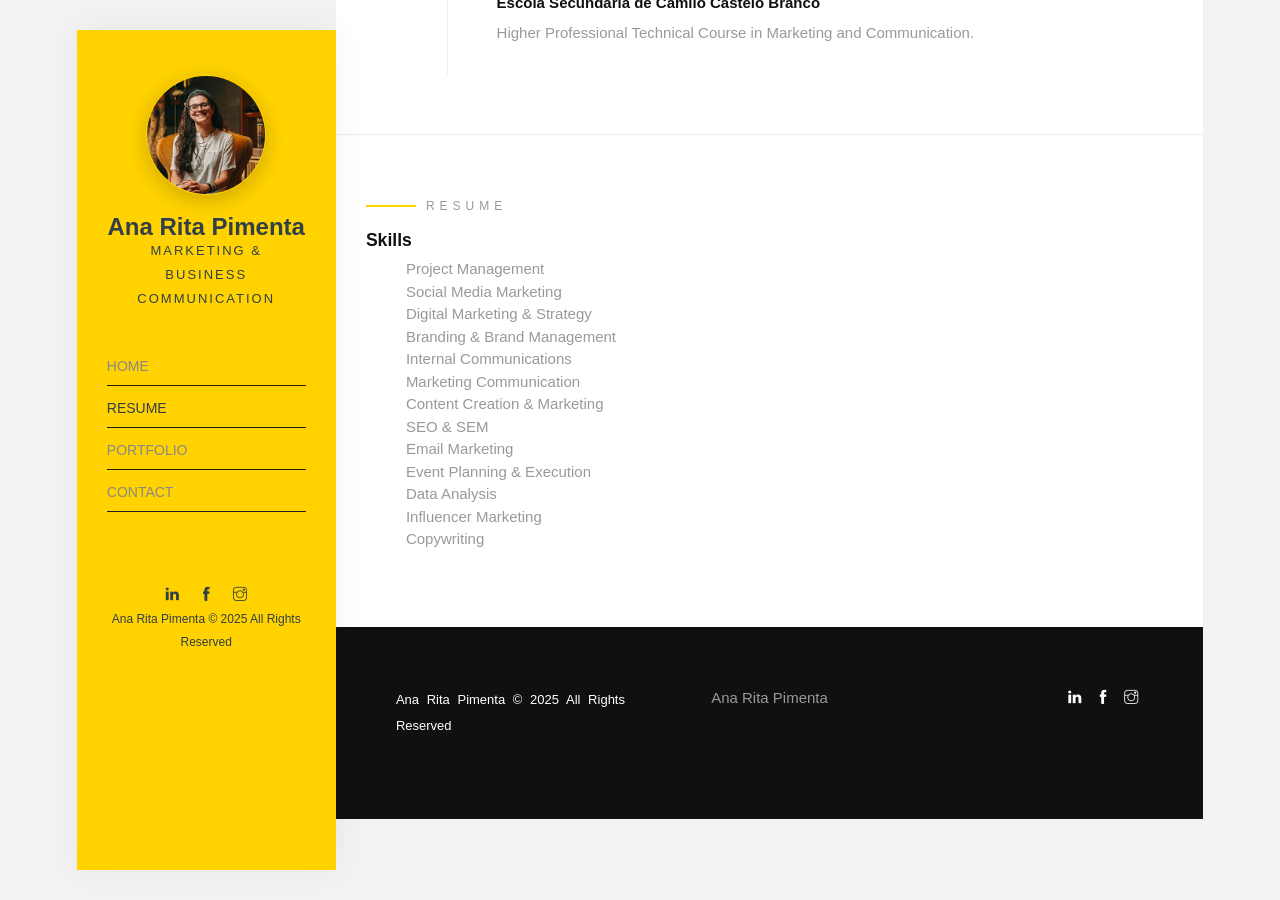
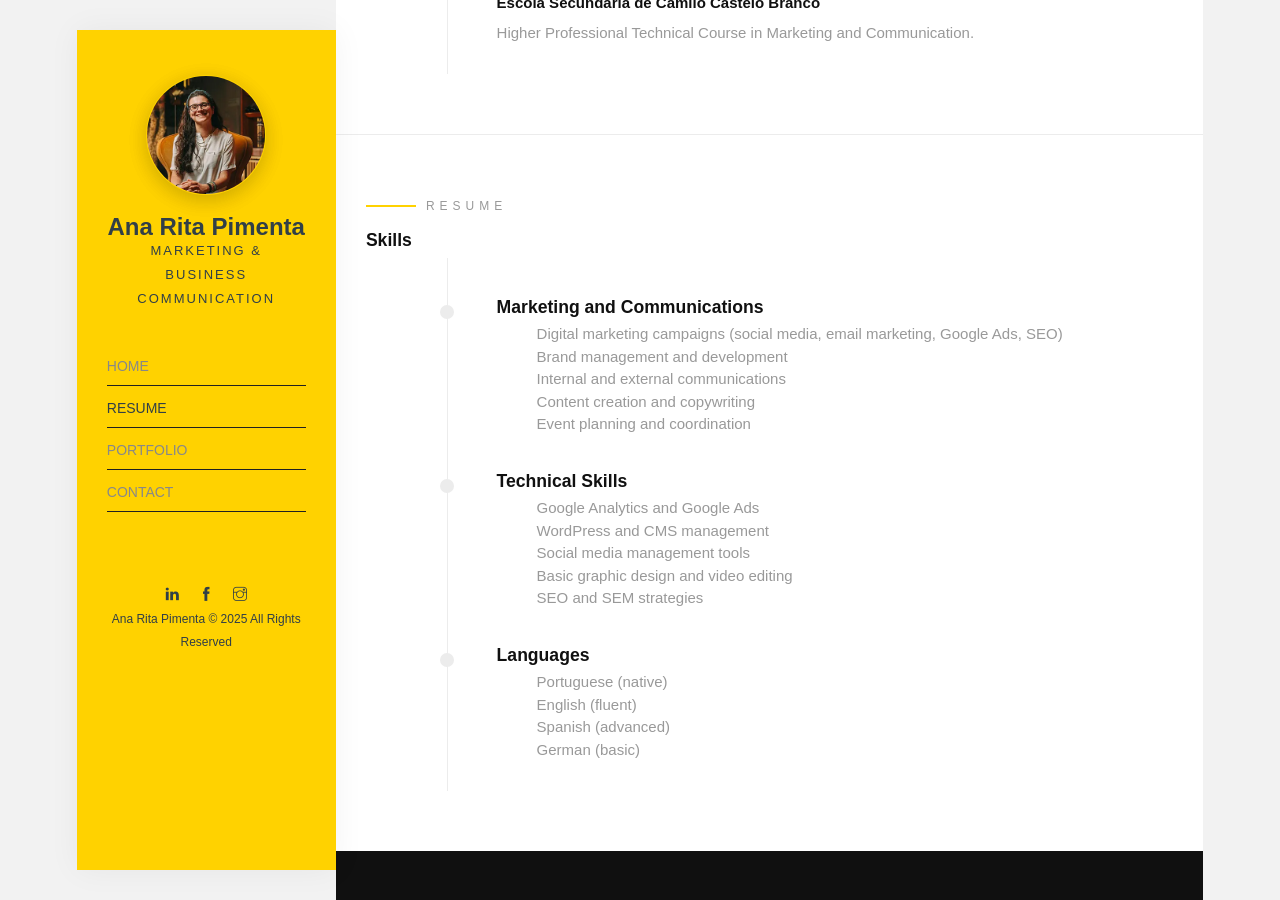
Before and after one commit to anaritapimenta/anaritapimenta.github.io, a Jekyll site: the page built from resume.html, in a window 1280 px wide and 900 px high, scrolled down 4637 px. Built offline with Jekyll 4.4.1, drawn with Linux system fonts in a browser that asks for light colours; some web fonts are replaced.

Commit message:
Update resume.html

```diff
--- a/resume.html
+++ b/resume.html
@@ -237,20 +237,44 @@ layout: default
     </div>
     <div class="row">
       <div class="col-md-12 animate-box" data-animate-effect="fadeInLeft">
-        <ul>
-          <li>Project Management</li>
-          <li>Social Media Marketing</li>
-          <li>Digital Marketing & Strategy</li>
-          <li>Branding & Brand Management</li>
-          <li>Internal Communications</li>
-          <li>Marketing Communication</li>
-          <li>Content Creation & Marketing</li>
-          <li>SEO & SEM</li>
-          <li>Email Marketing</li>
-          <li>Event Planning & Execution</li>
-          <li>Data Analysis</li>
-          <li>Influencer Marketing</li>
-          <li>Copywriting</li>
+        <ul class="timeline" aria-label="Skills timeline">
+          <li>
+            <article class="timeline-content" role="listitem">
+              <h3>Marketing and Communications</h3>
+              <ul>
+                <li>Digital marketing campaigns (social media, email marketing, Google Ads, SEO)</li>
+                <li>Brand management and development</li>
+                <li>Internal and external communications</li>
+                <li>Content creation and copywriting</li>
+                <li>Event planning and coordination</li>
+              </ul>
+            </article>
+          </li>
+
+          <li>
+            <article class="timeline-content" role="listitem">
+              <h3>Technical Skills</h3>
+              <ul>
+                <li>Google Analytics and Google Ads</li>
+                <li>WordPress and CMS management</li>
+                <li>Social media management tools</li>
+                <li>Basic graphic design and video editing</li>
+                <li>SEO and SEM strategies</li>
+              </ul>
+            </article>
+          </li>
+
+          <li>
+            <article class="timeline-content" role="listitem">
+              <h3>Languages</h3>
+              <ul>
+                <li>Portuguese (native)</li>
+                <li>English (fluent)</li>
+                <li>Spanish (advanced)</li>
+                <li>German (basic)</li>
+              </ul>
+            </article>
+          </li>
         </ul>
       </div>
     </div>
```
